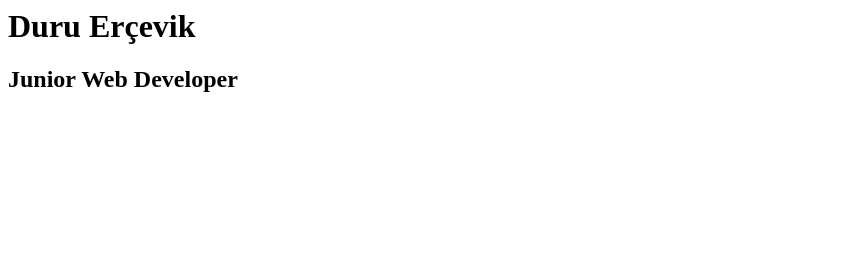
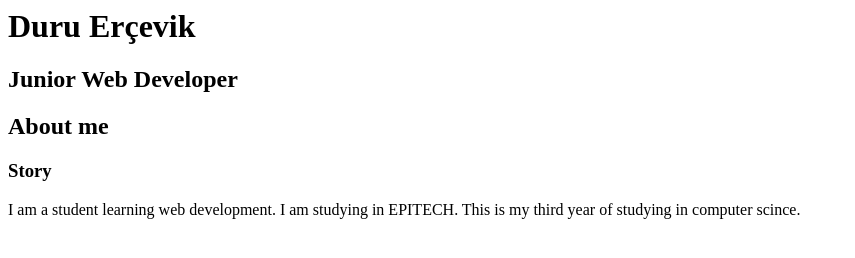
Before and after one commit to duru-ercevik/epitech_day01, a plain HTML site: page webseminer/day03/task05.html in a window 1280 px wide. Shown: the whole page, without its empty margins (0-855 px from the left). Drawn offline with Linux system fonts and the light colour scheme.

Commit message:
step b is uploaded.
Signed-off-by: Duru Ercevik <duru.ercevik@epitech.eu>

```diff
--- a/webseminer/day03/task05.html
+++ b/webseminer/day03/task05.html
@@ -4,3 +4,15 @@
         <h1 class="white-text center-align">Duru Erçevik</h1>
         <h2 class="grey-text white center-align">Junior Web Developer</h2>
     </div>
+
+
+    <div class="container">
+        <div class="row">
+            <h2 class="col s12 center-align">About me</h2>
+
+            <div class="col s12 m4">
+                <h3 class="center-align">Story</h3>
+                <p>
+                    I am a student learning web development. I am studying in EPITECH. This is my third year of studying in computer scince.
+                </p>
+            </div>
```
